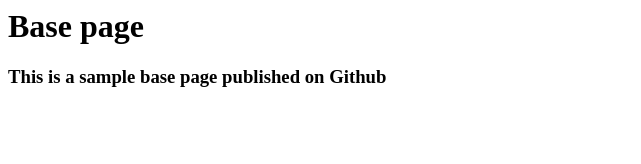
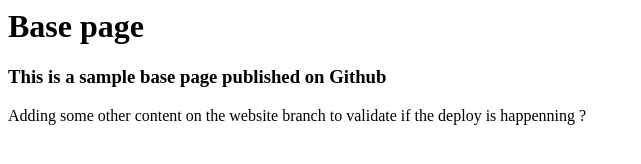
Before and after one commit to fzzeeshan/pages-spike, a plain HTML site: page index.html in a window 1280 px wide. Shown: the whole page, without its empty margins (0-641 px from the left). Drawn offline with Linux system fonts and the light colour scheme.

Commit message:
amended static page

```diff
--- a/index.html
+++ b/index.html
@@ -5,5 +5,9 @@
     <body>
         <h1>Base page</h1>
         <h3>This is a sample base page published on Github</h3>
+
+        <p>
+            Adding some other content on the website branch to validate if the deploy is happenning ?
+        </p>
     </body>
 </html>
```
